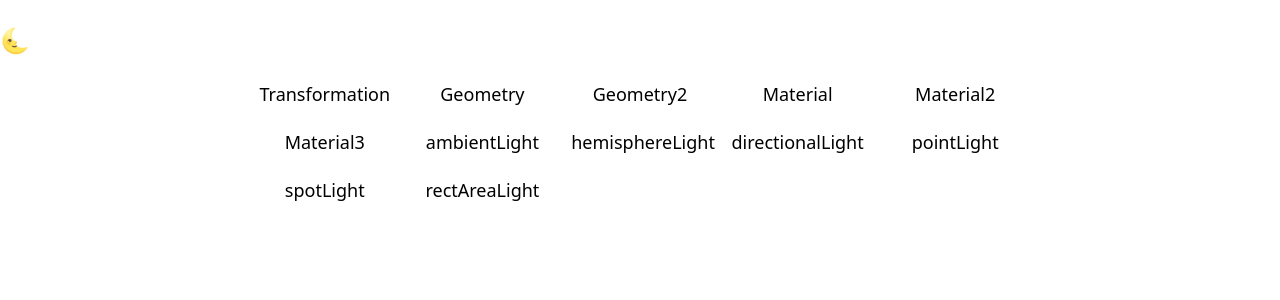
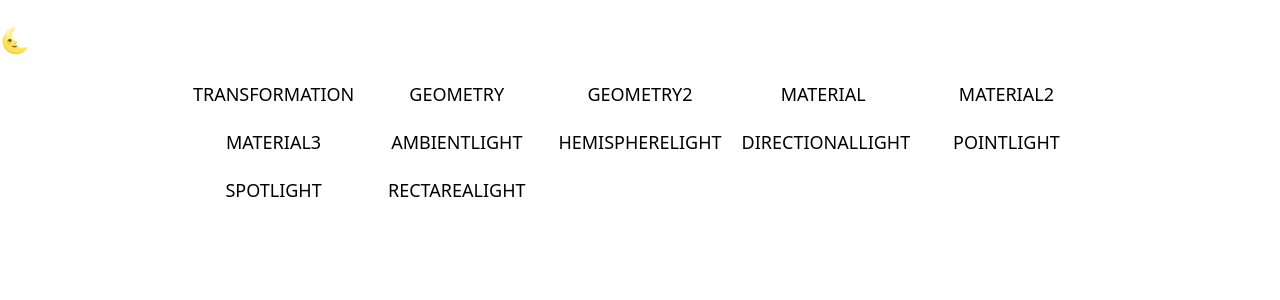
Before and after one commit to alstjd0051/learn_r3f, a React (Vite) app: page / in a window 1280 px wide. Shown: the top 300 px of the page. Built offline with nearby package versions, Linux system fonts and the light colour scheme.

Commit message:
refactor: Update navigation styles in ThreeWrapper component

```diff
--- a/src/components/three/wrapper.tsx
+++ b/src/components/three/wrapper.tsx
@@ -34,11 +34,11 @@ const ThreeWrapper = () => {
 
   return (
     <div className="w-full">
-      <nav className="grid grid-cols-2 gap-y-3 md:gap-y-5 md:grid-cols-5  gap-x-5 max-w-xl md:max-w-2xl xl:max-w-3xl mx-auto">
+      <nav className="grid grid-cols-2 gap-y-3 md:gap-y-5 md:grid-cols-5   gap-x-5 max-w-2xl md:max-w-3xl xl:max-w-4xl mx-auto ">
         {data?.map(({ name }, idx) => (
           <button
             key={idx}
-            className="hover:text-red-600 text-lg text-black dark:text-white cursor-pointer"
+            className="hover:text-red-600 text-balance  lg:text-lg text-black dark:text-white cursor-pointer uppercase"
             onClick={() => {
               handleClick(name);
             }}
```
